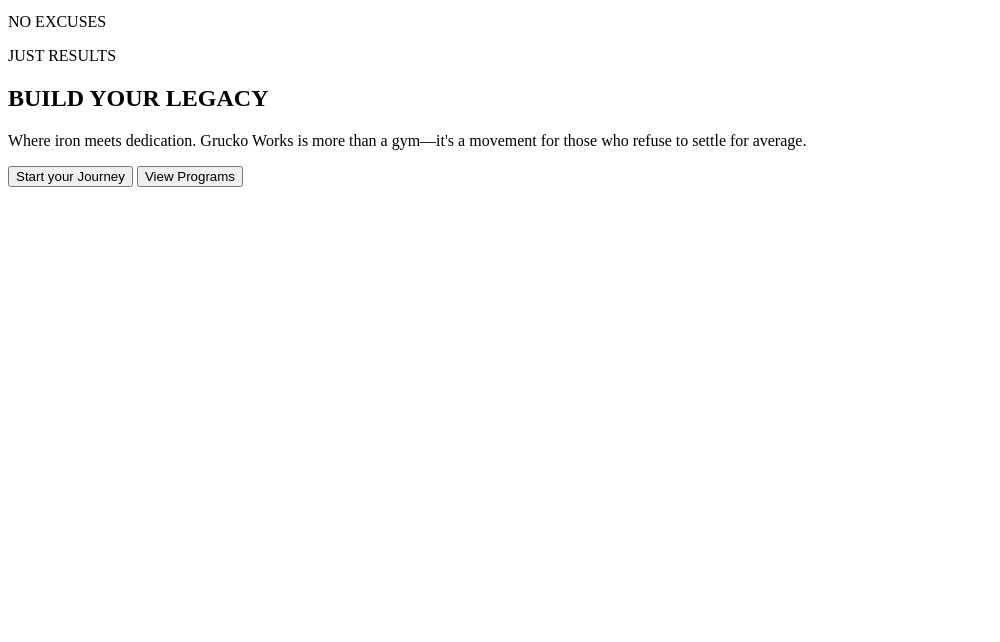
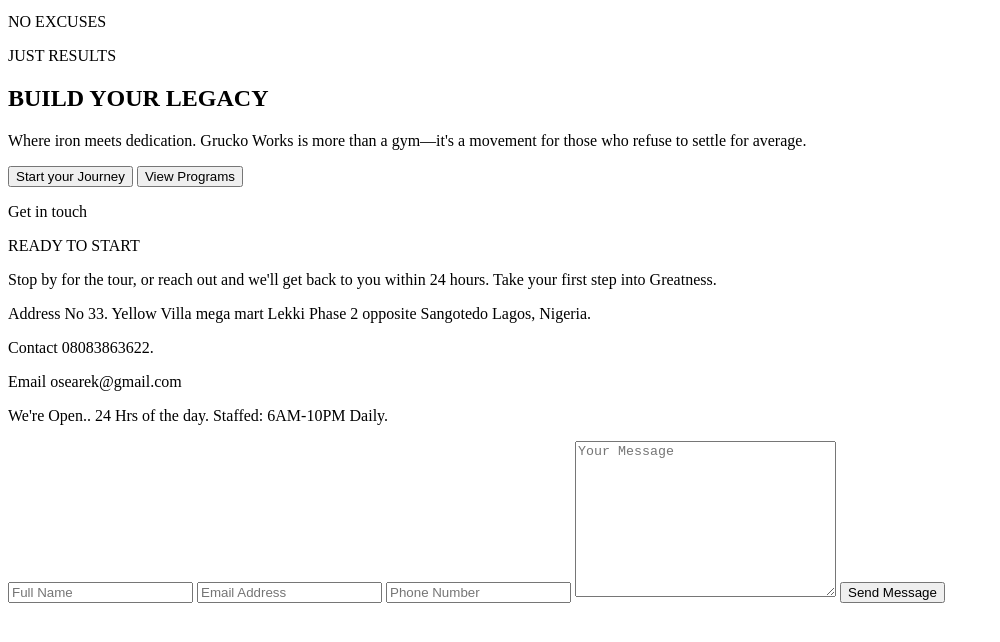
Before and after one commit to onose-dev/GYM-FIT, a plain HTML site: page index.html in a window 1280 px wide. Shown: the part 68-710 px from the top of the page, without its empty margins (0-1000 px from the left). Drawn offline with Linux system fonts and the light colour scheme.

Commit message:
How far i don do form ooo

```diff
--- a/index.html
+++ b/index.html
@@ -48,7 +48,33 @@
 
         </section>
         <section class="contact">
+            <div>
+                <p>Get in touch</p>
+                <p>READY TO <span>START</span></p>
+                <p>Stop by for the tour, or reach out and we'll get back to you within 24 hours. Take your first step into Greatness.</p>
+                <div>
+                    <p><span>Address</span> No 33. Yellow Villa mega mart Lekki Phase 2 opposite Sangotedo Lagos, Nigeria.</p>
+                </div>
+                <div>
+                    <p><span>Contact</span> 08083863622.</p>
+                </div>
+                <div>
+                    <p><span>Email</span> osearek@gmail.com</p>
+                </div>
+                <div>
+                    <p><span>We're Open..</span> 24 Hrs of the day. Staffed: 6AM-10PM Daily.</p>
+                </div>
+            </div>
 
+            <div>
+                <form action="input">
+                    <input type="text" placeholder="Full Name" required>
+                    <input type="email" placeholder="Email Address" required>
+                    <input type="tel" placeholder="Phone Number" required>
+                    <textarea name="message" id="message" cols="30" rows="10" placeholder="Your Message" required></textarea>
+                    <button type="submit">Send Message</button>
+                </form>
+            </div>
         </section>
     </main>
     <footer>
```
